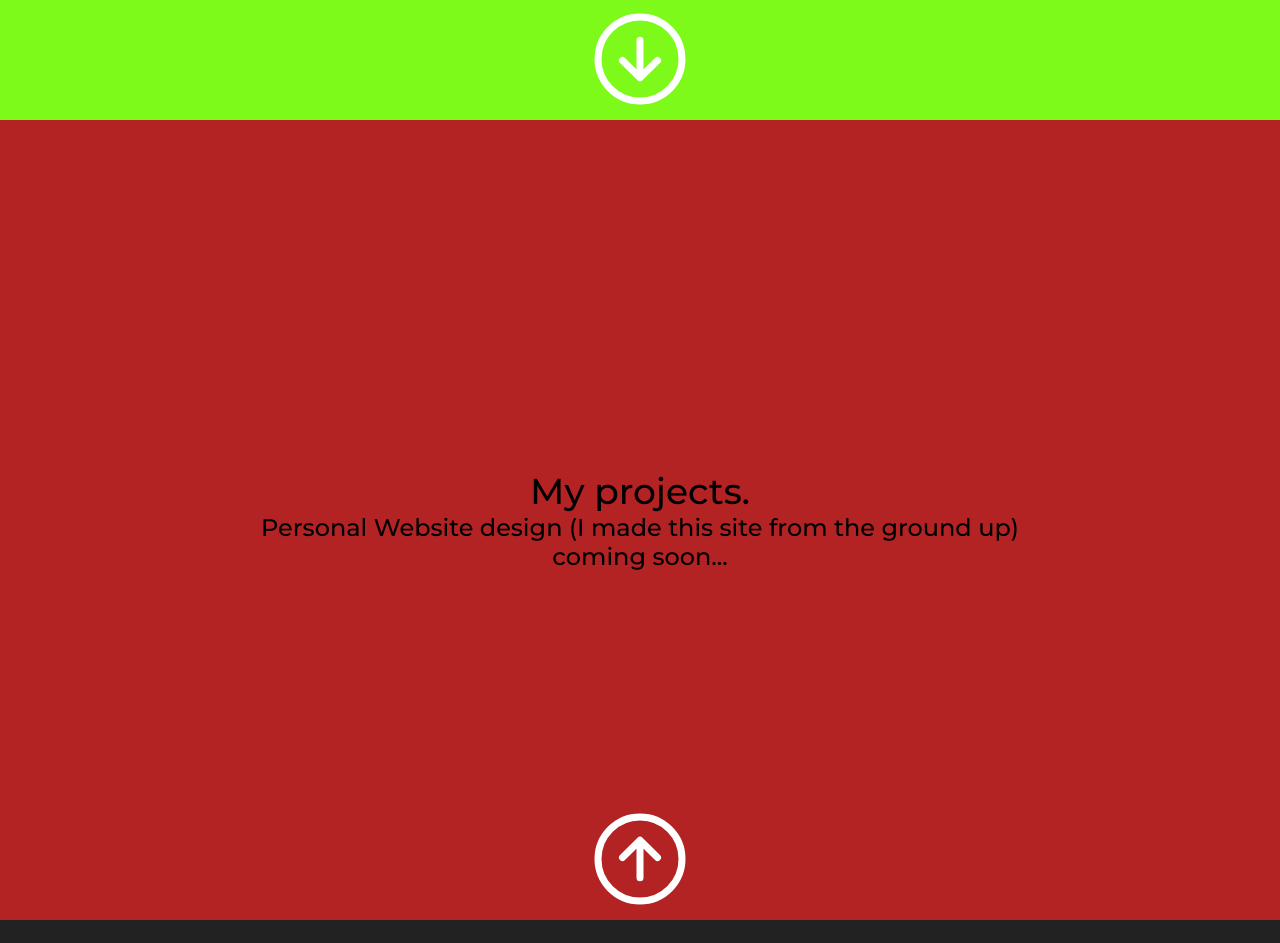
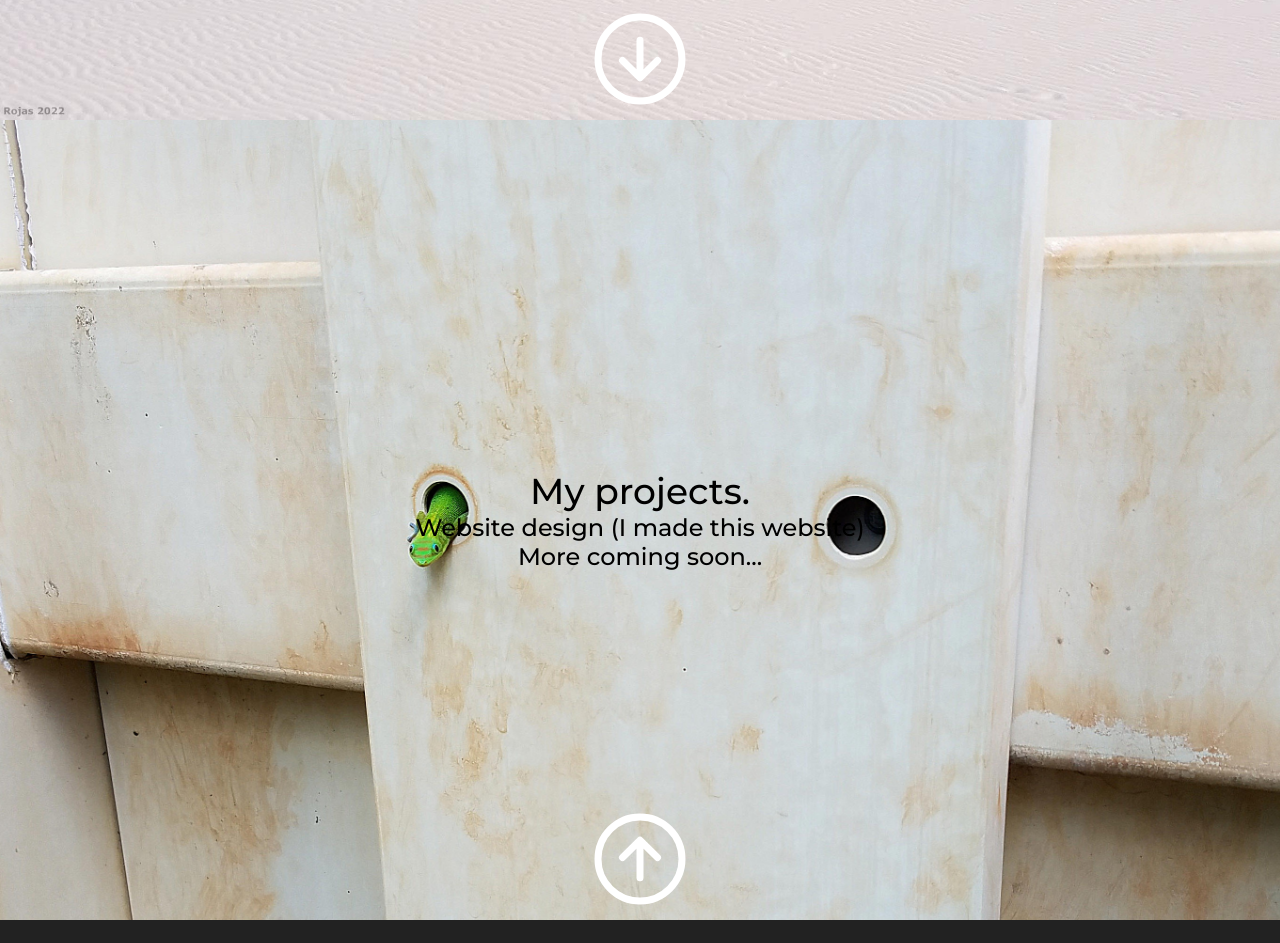
Before and after one commit to danrojas001/danrojas001.github.io, a plain HTML site: page index.html in a window 1280 px wide. Shown: the part 1480-2423 px from the top of the page. Drawn offline with nearby package versions, Linux system fonts and the light colour scheme.

Commit message:
Added the remaining background images and adjusted text

```diff
--- a/index.html
+++ b/index.html
@@ -70,12 +70,12 @@
             <h2>My projects.</h2>
             <article>
                 <p>
-                    Personal Website design (I made this site from the ground up)
+                    Website design (I made this website)
                 </p>
             </article>
             <article>
                 <p>
-                    coming soon...
+                    More coming soon...
                 </p>
             </article>
         </div>
--- a/styles.css
+++ b/styles.css
@@ -92,7 +92,7 @@ html {
 
 #about {
     background-color: rgb(125, 250, 25);
-    background-image: url(/images/whitesands_medium.jpg);
+    background-image: url(/images/Whitesands.jpg);
 }
 
 #about a ion-icon {
@@ -101,7 +101,7 @@ html {
 
 #projects {
     background-color: rgb(180, 35, 35);
-    background-image: url(/images/anole_medium.jpg);
+    background-image: url(/images/Anole.jpg);
 }
 
 #projects a ion-icon {
```
Also changed, not shown: images/Anole.jpg (added), images/Whitesands.jpg (added).
